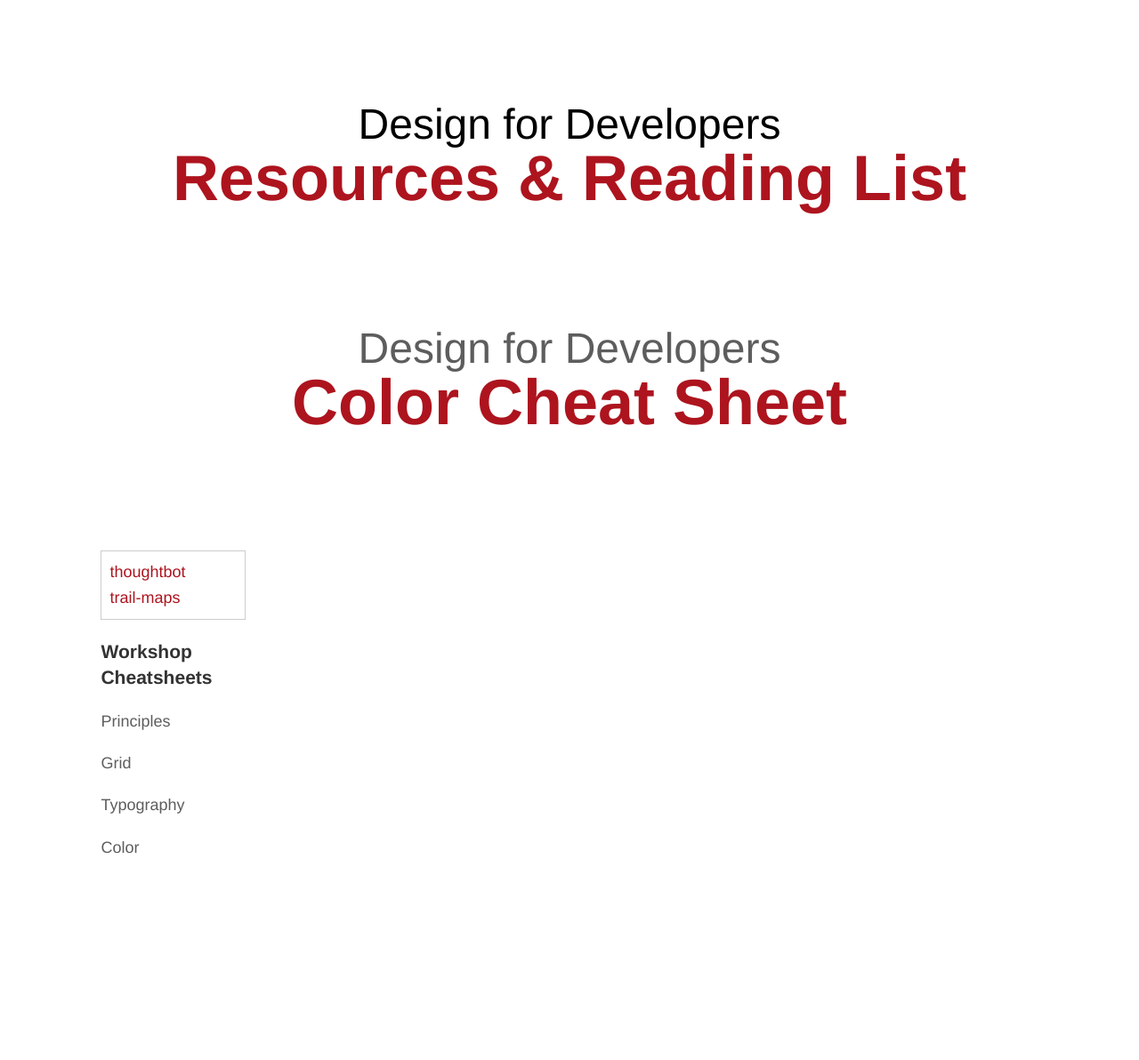
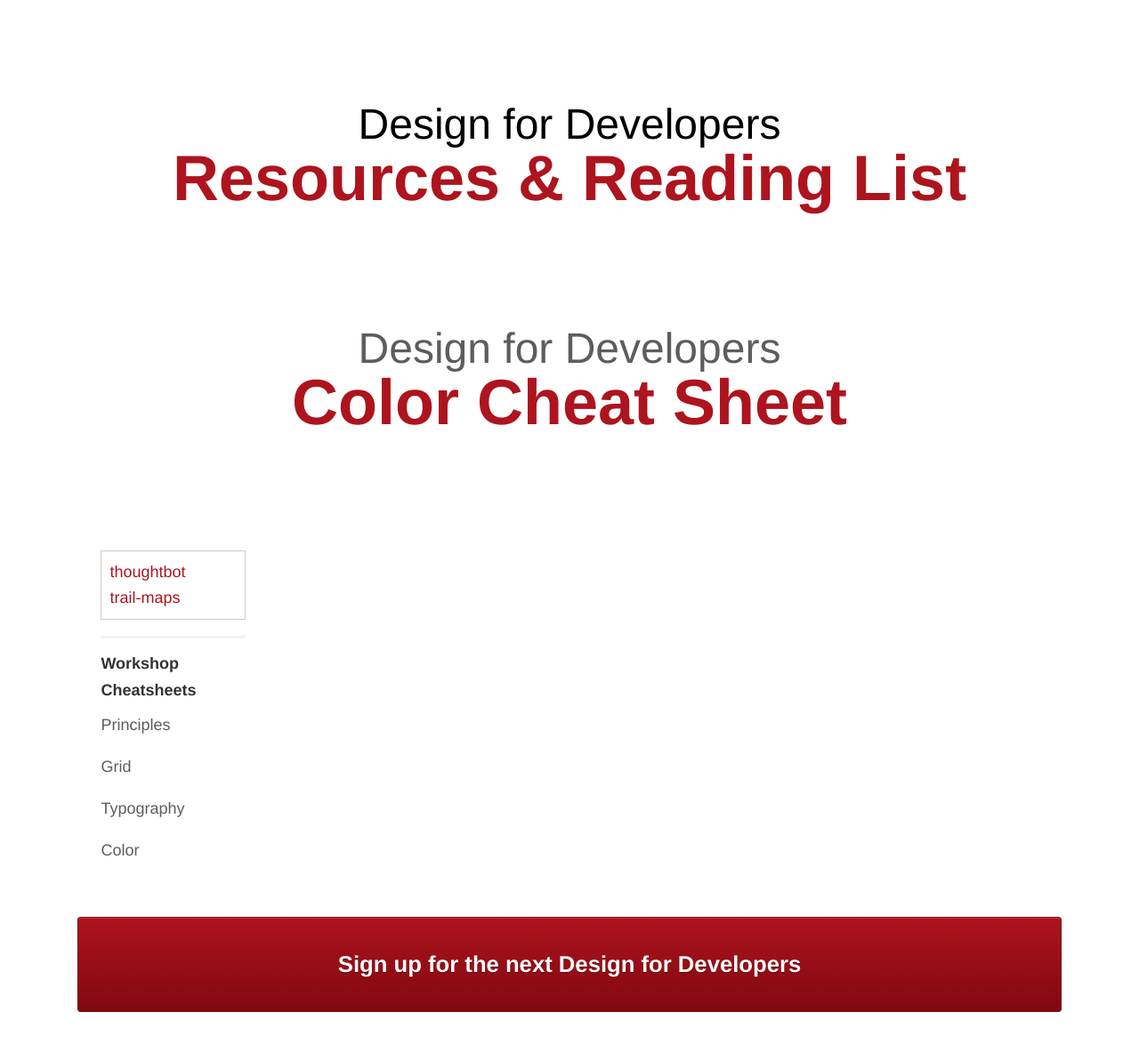
Before and after one commit to wchangx/d4d-resources, a Jekyll site: the page built from color.html, in a window 1280 px wide. Shown: the whole page at 89% size. Built offline with Jekyll 4.4.1, drawn with Linux system fonts in a browser that asks for light colours; before the commit the page ends 1010 px from its top, so only the background shows below that.

Commit message:
Sign Up Button

```diff
--- a/_layouts/default.html
+++ b/_layouts/default.html
@@ -27,7 +27,7 @@
         <ul>
 					<li class="trail-map"><a href="#">thoughtbot<br/>trail-maps</a></li>
           <li>
-            <h3>Workshop Cheatsheets</h3>
+            <h2>Workshop Cheatsheets</h2>
             <ul>
               <li><a href="/d4d-resources/principles.html">Principles</a></li>
               <li><a href="#">Grid</a></li>
@@ -38,5 +38,12 @@
         </ul>
       </aside>
     </section>
+
+		<div id="sign-up">
+			<a href="#"><h3>Sign up for the next Design for Developers</h3>
+		</div>
+
+
+
   </body>
 </html>
--- a/stylesheets/screen.css
+++ b/stylesheets/screen.css
@@ -443,6 +443,12 @@ aside {
   width: 14.70196%; }
   aside:last-child {
     margin-right: 0; }
+  aside h2 {
+    border-top: 3px solid #f3f3f3;
+    padding-top: 0.809em;
+    margin-top: 3.236em; }
+    aside h2:first-child {
+      margin-top: 0; }
   aside li.trail-map {
     border: 1px solid #ccc;
     padding: 0; }
@@ -461,6 +467,59 @@ aside {
       padding: .5em; }
       aside li.trail-map a:hover {
         color: white; }
+    aside li.trail-map li {
+      margin-bottom: 0; }
+
+#sign-up {
+  margin: 1.618em 0 4.854em 0;
+  background-color: #ad141e;
+  border: 1px solid #72070e;
+  -webkit-border-radius: 3px;
+  border-radius: 3px;
+  -webkit-box-shadow: inset 0 1px 0 0 #dc313c;
+  box-shadow: inset 0 1px 0 0 #dc313c;
+  color: white;
+  display: inline-block;
+  font-size: 11px;
+  font-weight: bold;
+  background-color: #ad141e;
+  background-image: -webkit-gradient(linear, left top, left bottom, color-stop(0%, #ad141e), color-stop(100%, #810810));
+  background-image: -webkit-linear-gradient(top, #ad141e, #810810);
+  background-image: -moz-linear-gradient(top, #ad141e, #810810);
+  background-image: -ms-linear-gradient(top, #ad141e, #810810);
+  background-image: -o-linear-gradient(top, #ad141e, #810810);
+  background-image: linear-gradient(top, #ad141e, #810810);
+  padding: 7px 18px;
+  text-decoration: none;
+  text-shadow: 0 1px 0 #620309;
+  -webkit-background-clip: padding-box;
+  width: 100%; }
+  #sign-up:hover:not(:disabled) {
+    -webkit-box-shadow: inset 0 1px 0 0 #bc1e29;
+    box-shadow: inset 0 1px 0 0 #bc1e29;
+    cursor: pointer;
+    background-color: #93151d;
+    background-image: -webkit-gradient(linear, left top, left bottom, color-stop(0%, #93151d), color-stop(100%, #72080f));
+    background-image: -webkit-linear-gradient(top, #93151d, #72080f);
+    background-image: -moz-linear-gradient(top, #93151d, #72080f);
+    background-image: -ms-linear-gradient(top, #93151d, #72080f);
+    background-image: -o-linear-gradient(top, #93151d, #72080f);
+    background-image: linear-gradient(top, #93151d, #72080f); }
+  #sign-up:active:not(:disabled) {
+    border: 1px solid #72070e;
+    -webkit-box-shadow: inset 0 0 8px 4px #63070d, inset 0 0 8px 4px #63070d, 0 1px 1px 0 #eeeeee;
+    box-shadow: inset 0 0 8px 4px #63070d, inset 0 0 8px 4px #63070d, 0 1px 1px 0 #eeeeee; }
+  #sign-up:disabled {
+    opacity: 0.5;
+    cursor: not-allowed; }
+  #sign-up a {
+    display: block;
+    padding: .5em 0; }
+  #sign-up h3 {
+    text-align: center;
+    color: white;
+    font-size: 2.33333em;
+    font-weight: 600; }
 
 body.principles ul li {
   zoom: 1;
```
Also changed, not shown: _sass/_base.scss (+34 -1 lines).
